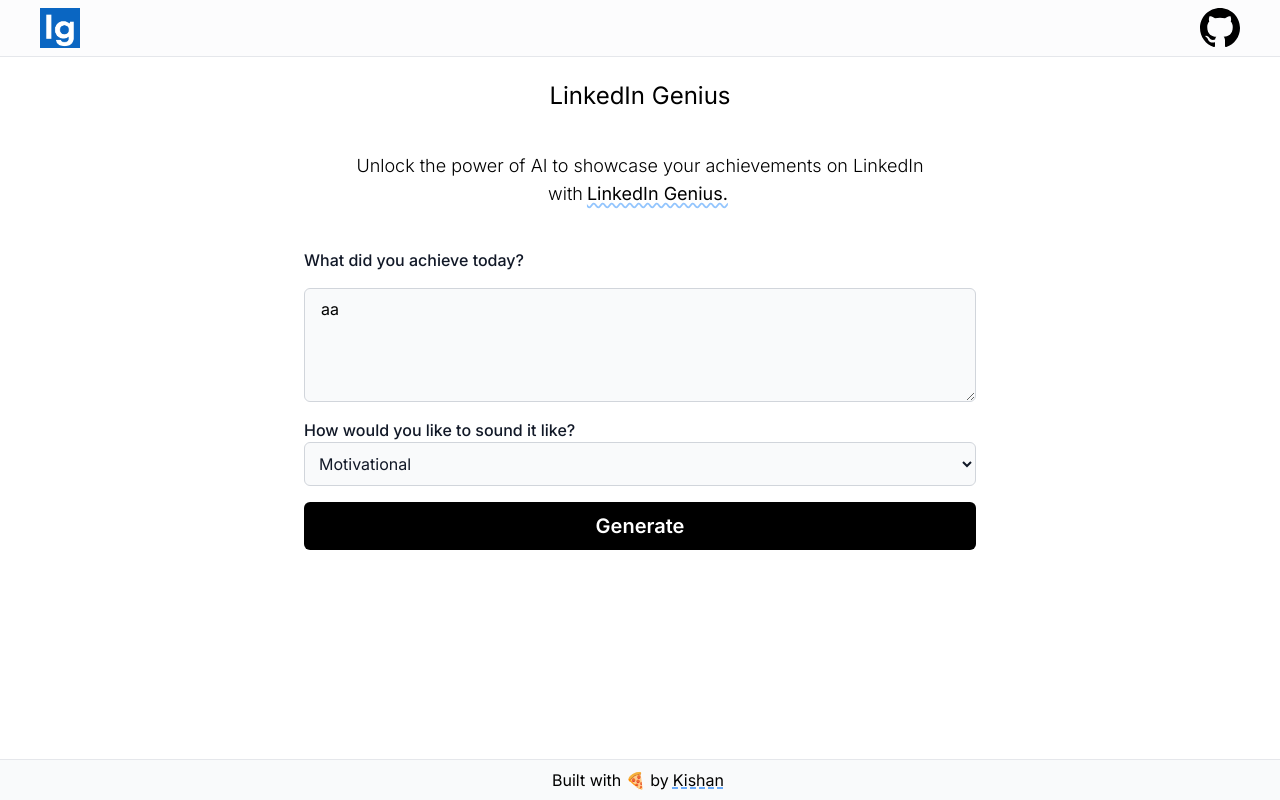
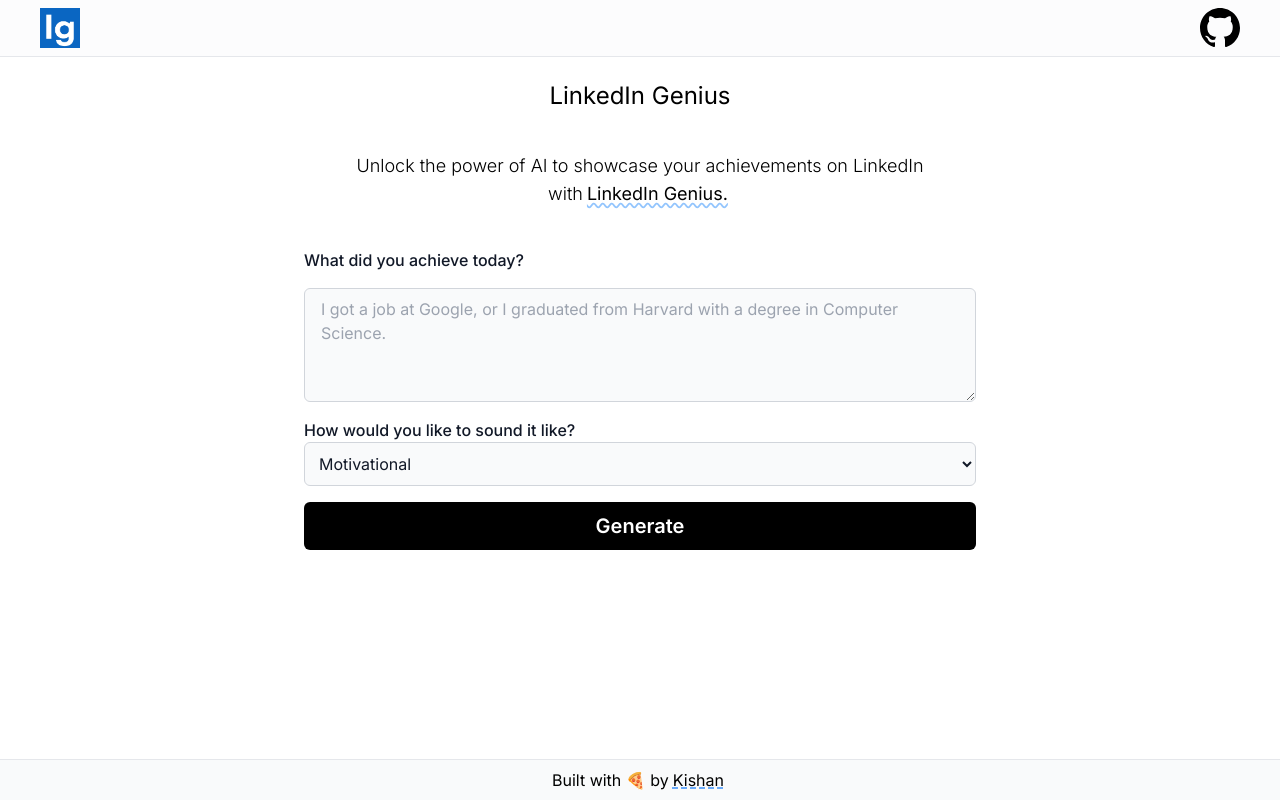
Before and after one commit to kishanhitk/linkedin-genius, a Next.js app: page / in a window 1280 px wide. Built offline with nearby package versions, Linux system fonts and the light colour scheme.

Commit message:
chore: cleanup

```diff
--- a/src/components/Generator.tsx
+++ b/src/components/Generator.tsx
@@ -3,7 +3,7 @@
 import toast from "react-hot-toast";
 import { Hero } from "./Hero";
 export const Generator = () => {
-  const [contentInput, setContentInput] = useState("aa");
+  const [contentInput, setContentInput] = useState("");
   const [tone, setTone] = useState("Motivational");
   const [isLoading, setIsLoading] = useState(false);
   const [resultText, setResultText] = useState("");
```
